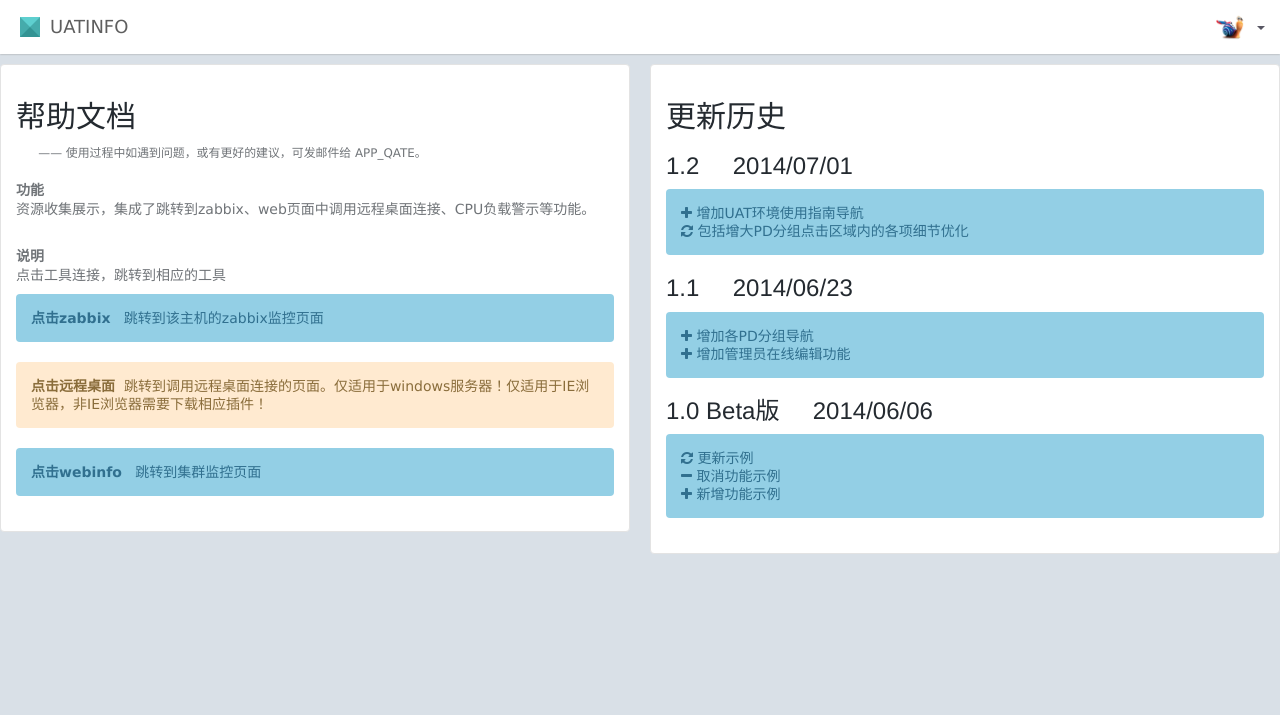
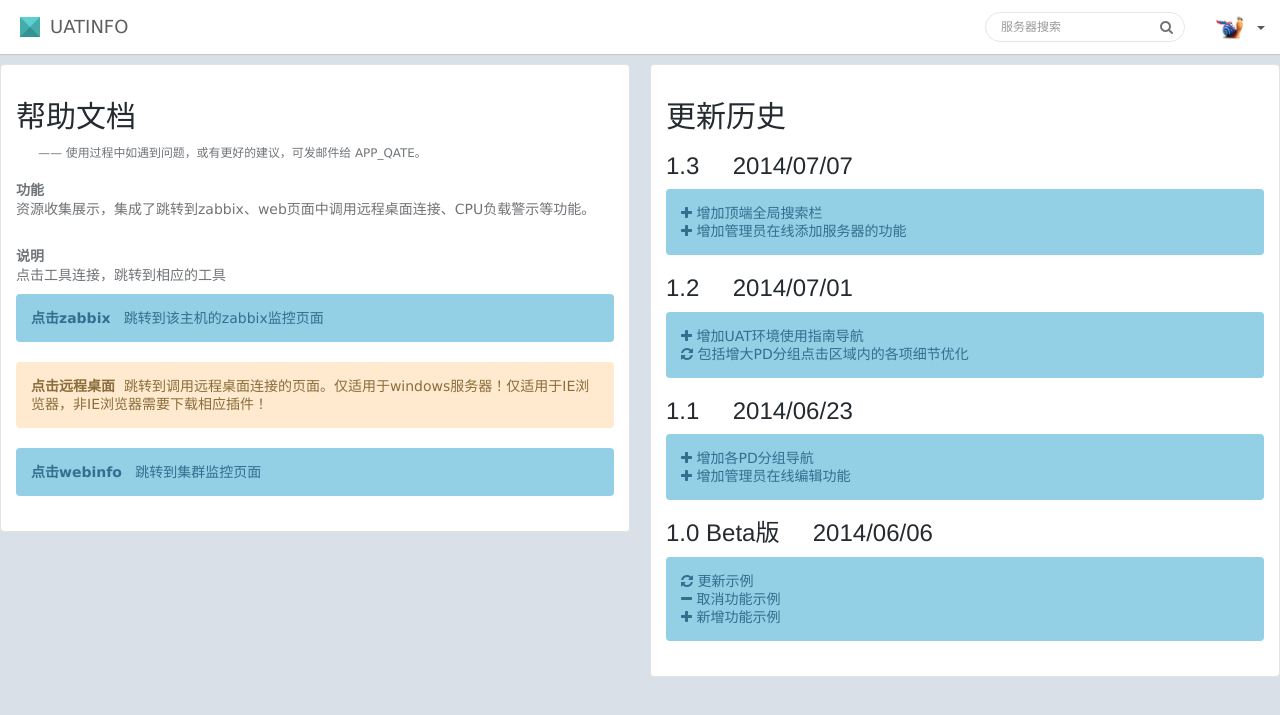
Before and after one commit to davechina/simpleuat, a Django app: page /help/ in a window 1280 px wide. Shown: the top 715 px of the page. Run offline with Django 3.2, Linux system fonts and the light colour scheme; parts of the project's set-up code (start-up, migrations or seed data) failed here and were passed over; some libraries are stand-ins or nearby versions.

Commit message:
增加在线添加服务器的功能；增加顶端全局搜索的功能。

```diff
--- a/mytest/templates/base.html
+++ b/mytest/templates/base.html
@@ -50,6 +50,14 @@
 				<!-- begin header navigation right -->
 				<ul class="nav navbar-nav navbar-right">
 
+					<li>
+							<form class="navbar-form full-width" action="/search/" method="GET">{% csrf_token %}
+							<div class="form-group">
+								<input type="text" class="form-control" placeholder="服务器搜索" name="getserver">
+								<button type="submit" class="btn btn-search"><i class="fa fa-search"></i></button>
+							</div>
+						</form>
+					</li>
 
 					<li class="dropdown navbar-user">
 						<a href="javascript:;" class="dropdown-toggle" data-toggle="dropdown">
--- a/mytest/templates/help.html
+++ b/mytest/templates/help.html
@@ -31,6 +31,12 @@
                 <div class="well">
                     <h2>更新历史</h2>
 
+                    <h3>1.3 &nbsp; &nbsp; 2014/07/07</h3>
+                    <div class="alert alert-info">
+                        <span class="fa fa-plus"></span> 增加顶端全局搜索栏<br>
+                        <span class="fa fa-plus"></span> 增加管理员在线添加服务器的功能<br>
+                    </div>
+
                     <h3>1.2 &nbsp; &nbsp; 2014/07/01</h3>
                     <div class="alert alert-info">
                         <span class="fa fa-plus"></span> 增加UAT环境使用指南导航<br>
--- a/mytest/templates/pd.html
+++ b/mytest/templates/pd.html
@@ -33,6 +33,9 @@
                 </li>
                 <li><a href="/help"><i class="fa fa-file"></i> <span>帮助</span></a></li>
                 <li><a href="http://conf.ctripcorp.com/pages/viewpage.action?pageId=51643505" target="_blank"><i class="fa fa-file"></i> <span>UAT环境指南</span></a></li>
+                {% if perms.can_add_server %}
+                <li><a href="/addserver"><i class="fa fa-file"></i> <span>添加服务器</span></a></li>
+                {% endif %}
 
 
                 <!-- begin sidebar minify button -->
--- a/mytest/templates/servers.html
+++ b/mytest/templates/servers.html
@@ -34,6 +34,9 @@
                 </li>
                 <li><a href="/help"><i class="fa fa-file"></i> <span>帮助</span></a></li>
                 <li><a href="http://conf.ctripcorp.com/pages/viewpage.action?pageId=51643505" target="_blank"><i class="fa fa-file"></i> <span>UAT环境指南</span></a></li>
+                {% if perms.can_add_server %}
+                <li><a href="/addserver"><i class="fa fa-file"></i> <span>添加服务器</span></a></li>
+                {% endif %}
 
 
                 <!-- begin sidebar minify button -->
--- a/mytest/templates/summary.html
+++ b/mytest/templates/summary.html
@@ -34,6 +34,9 @@
 				</li>
 				<li><a href="/help"><i class="fa fa-file"></i> <span>帮助</span></a></li>
 				<li><a href="http://conf.ctripcorp.com/pages/viewpage.action?pageId=51643505" target="_blank"><i class="fa fa-file"></i> <span>UAT环境指南</span></a></li>
+				{% if perms.can_add_server %}
+				<li><a href="/addserver"><i class="fa fa-file"></i> <span>添加服务器</span></a></li>
+				{% endif %}
 
 
 		        <!-- begin sidebar minify button -->
@@ -106,7 +109,6 @@
 		<!-- end col-3 -->
 	</div>
 
-
 	<div class="row">
 	    <!-- begin col-12 -->
 	    <div class="col-md-12 ui-sortable">
@@ -171,6 +173,7 @@
 	    <!-- end col-12 -->
 	</div>
 
+
 </div>
 <!-- end #content -->
 
--- a/mytest/urls.py
+++ b/mytest/urls.py
@@ -23,6 +23,8 @@ urlpatterns = patterns('simplecmdb.views',
 	url(r'^servers/(?P<ip>\d+\.\d+\.\d+\.\d+)/$', 'connect', name='connect'),
     url(r'^pd/(?P<pd_name>.+)/$', 'pd', name="pd"),
     url(r'^help/$', 'help'),
+    url(r'^addserver/$', 'addserver'),
+    url(r'^search/$', 'search'),
 )
 
 urlpatterns += patterns('django_cas.views',
```
Also changed, not shown: mytest/settings.py (+4 -4 lines).
